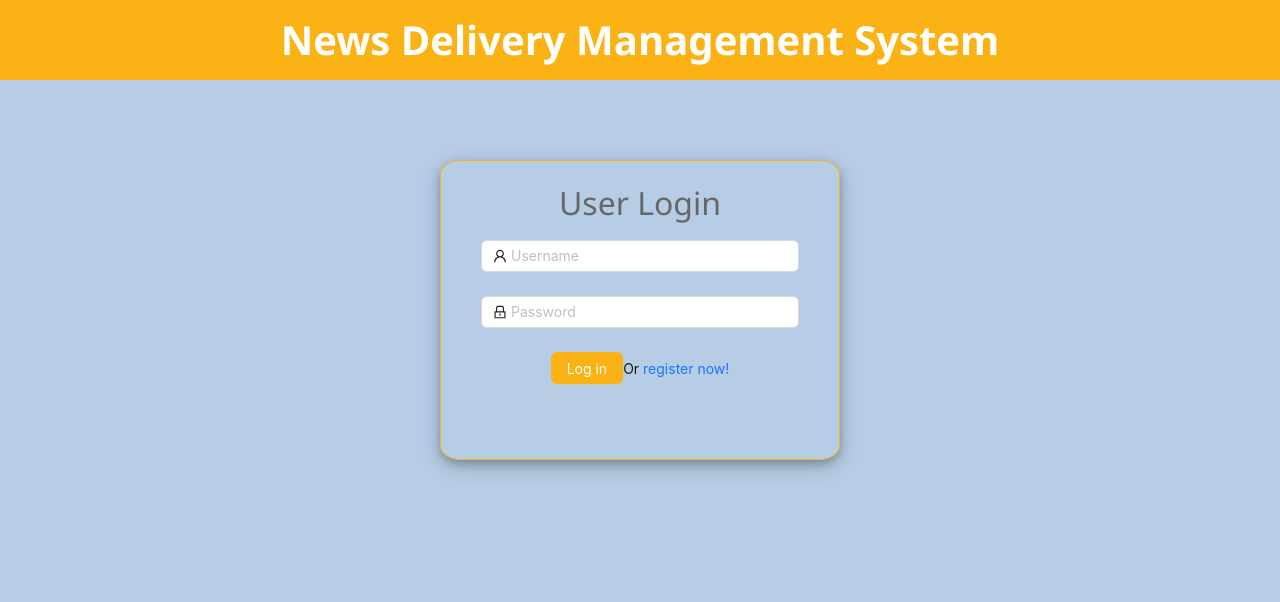
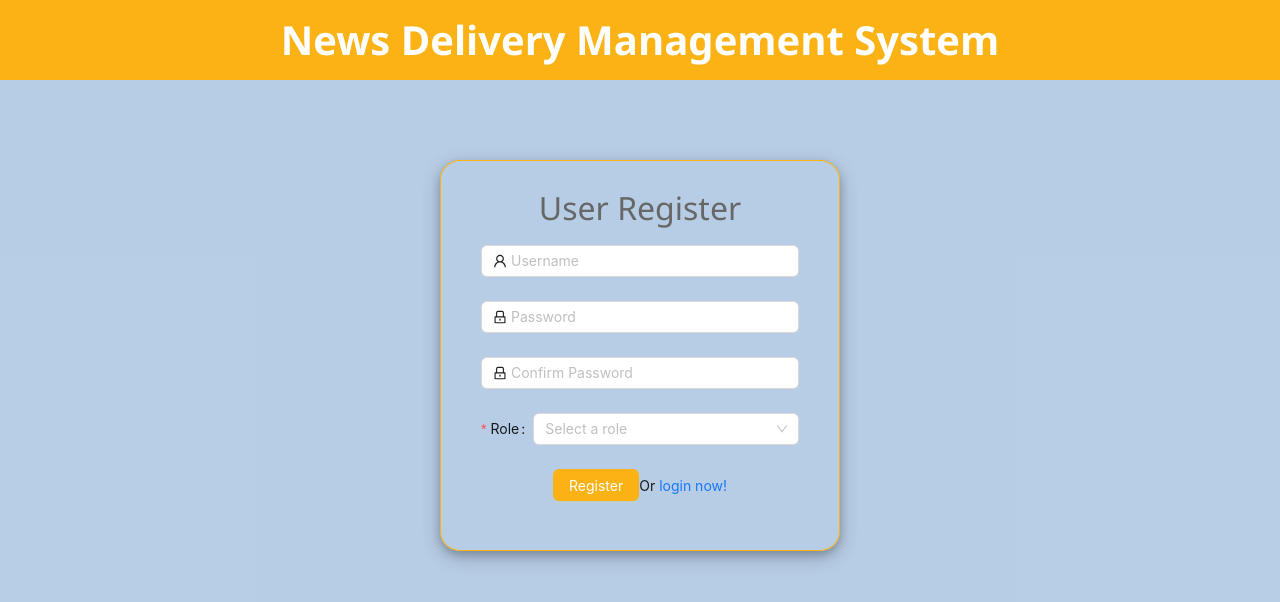
Before and after one commit to BlairZheng312/news_system, a React (Create React App) app: page /register in a window 1280 px wide. Before the commit this address led to /login. Shown: the top 602 px of the page. Built offline with nearby package versions, Linux system fonts and the light colour scheme.

Commit message:
add register page&router

```diff
--- /dev/null
+++ b/src/components/register_login/SubmitForm.jsx
@@ -0,0 +1,100 @@
+import React from 'react'
+import { NavLink } from 'react-router-dom'
+import { LockOutlined, UserOutlined } from '@ant-design/icons';
+import { Button, Form, Input, Select } from 'antd';
+import './index.css'
+
+export default function SubmitForm(props) {
+  const { usernameValidator, passwordValidator, login } = props
+
+  const onFinish = (values) => {
+    console.log('Received values of form: ', values);
+  };
+
+  const { Option } = Select;
+
+  return (
+    <div className='login'>
+      <header className='login-header'>
+        <h1>News Delivery Management System</h1>
+      </header>
+      <section className='login-content'>
+        <h2>{login ? 'User Login' : 'User Register'}</h2>
+        <Form
+          name="normal_login"
+          className="login-form"
+          initialValues={{
+            remember: true,
+          }}
+          onFinish={onFinish}
+        >
+          <Form.Item
+            name="username"
+            rules={[
+              {
+                validator: usernameValidator,
+              },
+            ]}
+          >
+            <Input prefix={<UserOutlined className="site-form-item-icon" />} placeholder="Username" />
+          </Form.Item>
+          <Form.Item
+            name="password"
+            rules={[
+              {
+                validator: passwordValidator,
+              },
+            ]}
+          >
+            <Input
+              prefix={<LockOutlined className="site-form-item-icon" />}
+              type="password"
+              placeholder="Password"
+            />
+          </Form.Item>
+
+          {login ? <></> : <Form.Item
+            name="confirmPassword"
+            rules={[
+              {
+                validator: passwordValidator,
+              },
+            ]}
+          >
+            <Input
+              prefix={<LockOutlined className="site-form-item-icon" />}
+              type="password"
+              placeholder="Confirm Password"
+            />
+          </Form.Item>}
+
+          {login ? <></> : <Form.Item
+            name="role"
+            label="Role"
+            rules={[
+              {
+                required: true,
+              },
+            ]}
+          >
+            <Select
+              placeholder="Select a role"
+              allowClear
+            >
+              <Option value="manager">Manager</Option>
+              <Option value="area manager">Area Manager</Option>
+              <Option value="area editor">Area Editor</Option>
+            </Select>
+          </Form.Item>}
+
+          <Form.Item className='login-submit'>
+            <Button type="primary" htmlType="submit" className="login-form-button" >
+              {login ? 'Log in' : 'Register'}
+            </Button>
+            Or <NavLink to={login ? '/register' : '/login'}>{login ? 'register' : 'login'} now!</NavLink>
+          </Form.Item>
+        </Form>
+      </section>
+    </div>
+  )
+}
--- a/src/pages/login/index.css
+++ b/src/components/register_login/index.css
@@ -24,11 +24,10 @@
     border-radius: 5%;
     box-shadow: 0 4px 8px 0 rgba(0, 0, 0, 0.2), 0 6px 20px 0 rgba(0, 0, 0, 0.2);
     color: rgb(103, 103, 103);
-    height: 300px;
     width: 400px;
     margin: 80px auto;
     font-size: 36px;
-    padding: 20px 40px;
+    padding: 25px 40px;
 }
 
 .login-content h2 {
--- a/src/pages/login/Login.jsx
+++ b/src/pages/login/Login.jsx
@@ -1,85 +1,8 @@
 import React from 'react'
-import { LockOutlined, UserOutlined } from '@ant-design/icons';
-import { Button, Form, Input } from 'antd';
-import './index.css'
+import SubmitForm from '../../components/register_login/SubmitForm';
 
 export default function Login() {
-
-  const onFinish = (values) => {
-    console.log('Received values of form: ', values);
-  };
-
-  const inputValidator = (_, value) => {
-    if (!value) {
-      return Promise.reject(new Error('Please input your Information'))
-    } else if (value.length < 4) {
-      return Promise.reject(new Error('Must be more than 4 digits'))
-    } else if (value.length > 12) {
-      return Promise.reject(new Error('Must be less than 12 digits'))
-    } else if (!/^[a-zA-Z0-9]+$/.test(value)) {
-      return Promise.reject(new Error('Must be letter or number'))
-    } else {
-      return Promise.resolve()
-    }
-  }
-
   return (
-    <div className='login'>
-      <header className='login-header'>
-        <h1>News Delivery Management System</h1>
-      </header>
-      <section className='login-content'>
-        <h2>User Login</h2>
-        <Form
-          name="normal_login"
-          className="login-form"
-          initialValues={{
-            remember: true,
-          }}
-          onFinish={onFinish}
-        >
-          <Form.Item
-            name="username"
-            rules={[
-              {
-                validator: inputValidator,
-              },
-            ]}
-          >
-            <Input prefix={<UserOutlined className="site-form-item-icon" />} placeholder="Username" />
-          </Form.Item>
-          <Form.Item
-            name="password"
-            rules={[
-              {
-                validator: inputValidator,
-              },
-            ]}
-          >
-            <Input
-              prefix={<LockOutlined className="site-form-item-icon" />}
-              type="password"
-              placeholder="Password"
-            />
-          </Form.Item>
-          {/* <Form.Item>
-            <Form.Item name="remember" valuePropName="checked" noStyle>
-              <Checkbox>Remember me</Checkbox>
-            </Form.Item>
-
-            <a className="login-form-forgot" href="">
-              Forgot password
-            </a>
-          </Form.Item> */}
-
-          <Form.Item className='login-submit'>
-            <Button type="primary" htmlType="submit" className="login-form-button">
-              Log in
-            </Button>
-            Or <a href="">register now!</a>
-          </Form.Item>
-        </Form>
-      </section>
-    </div>
+    <SubmitForm login={true} />
   )
 }
--- /dev/null
+++ b/src/pages/login/Register.jsx
@@ -0,0 +1,35 @@
+import React from 'react'
+import SubmitForm from '../../components/register_login/SubmitForm';
+
+export default function Register() {
+  const usernameValidator = (_, value) => {
+    if (!value) {
+      return Promise.reject(new Error('Please input your Information'))
+    } else if (value.length < 4) {
+      return Promise.reject(new Error('Must be more than 4 digits'))
+    } else if (value.length > 12) {
+      return Promise.reject(new Error('Must be less than 12 digits'))
+    } else if (!/^[a-zA-Z0-9]+$/.test(value)) {
+      return Promise.reject(new Error('Must be letter or number'))
+    } else {
+      return Promise.resolve()
+    }
+  }
+  const passwordValidator = (_, value) => {
+    if (!value) {
+      return Promise.reject(new Error('Please input your Information'))
+    } else if (value.length < 4) {
+      return Promise.reject(new Error('Must be more than 4 digits'))
+    } else if (value.length > 12) {
+      return Promise.reject(new Error('Must be less than 12 digits'))
+    } else if (!/^(?=.*?[a-z])(?=.*?[0-9])(?=.*?[\\@&=])[a-z0-9\\@&=]+$/.test(value)) {
+      return Promise.reject(new Error('Must contain letter, number, \\@&='))
+    } else {
+      return Promise.resolve()
+    }
+  }
+
+  return (
+    <SubmitForm usernameValidator={usernameValidator} passwordValidator={passwordValidator} login={false} />
+  )
+}
--- a/src/router/indexRouter.jsx
+++ b/src/router/indexRouter.jsx
@@ -8,11 +8,16 @@ import UserList from '../pages/newssandbox/user_manage/UserList'
 import PermissionList from '../pages/newssandbox/permission_manage/PermissionList'
 import RoleList from '../pages/newssandbox/permission_manage/RoleList'
 import NoPermission from '../pages/newssandbox/no_perssion/NoPermission'
+import Register from '../pages/login/Register'
 
 const elementTable = [
     {
         path: '/login',
         element: < Login />
+    },
+    {
+        path: '/register',
+        element: < Register />
     },
     {
         path: '/',
```
Also changed, not shown: 2 other files (tests, documents, lock files or other folders).
